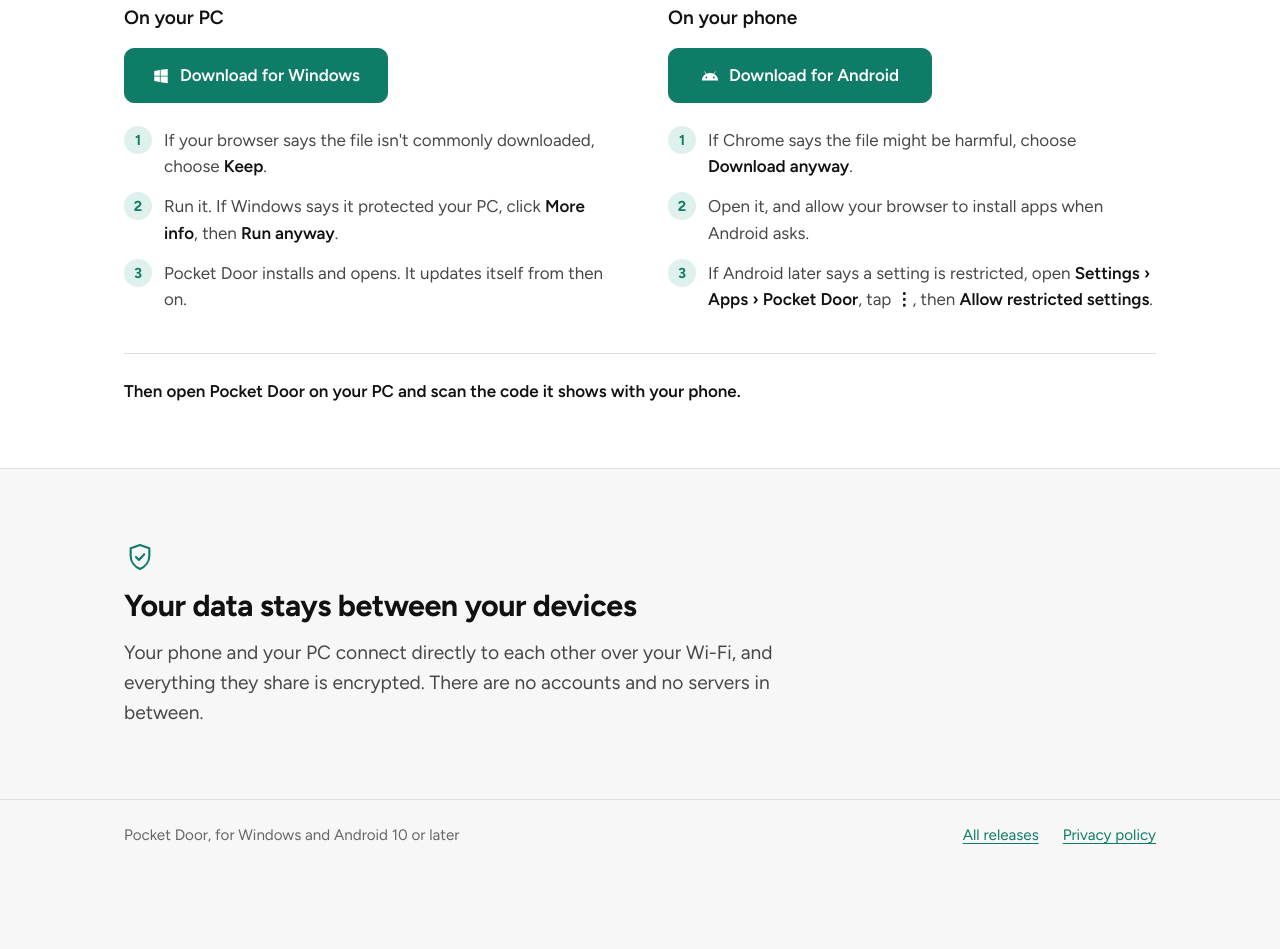
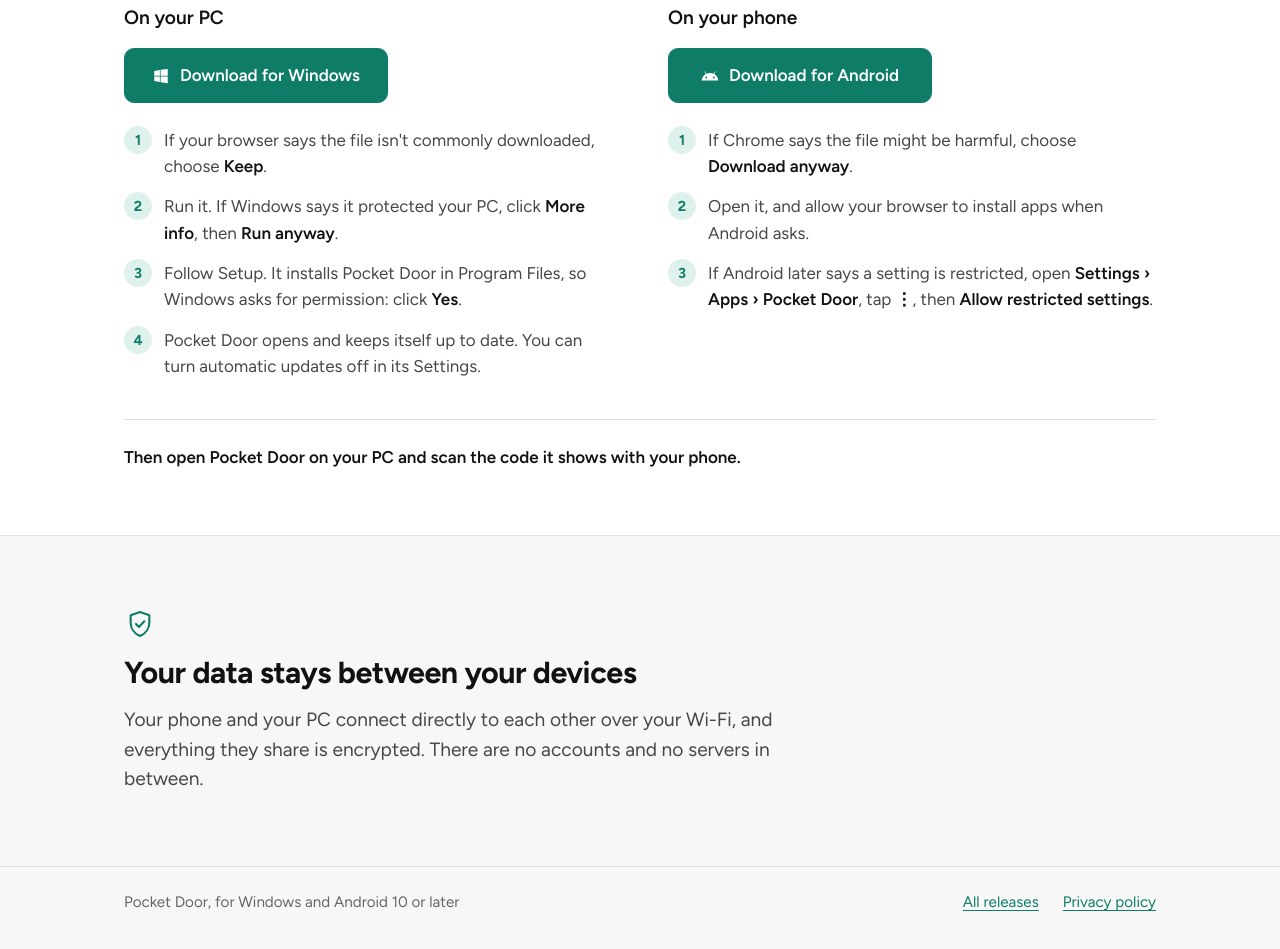
Before and after one commit to arvindmaiya/arvindmaiya.github.io, a plain HTML site: page pocketdoor/index.html in a window 1280 px wide. Shown: the part 1899-2848 px from the top of the page. Before the commit the page ends 2787 px from the top, so only its background shows below. Drawn offline with Linux system fonts and the light colour scheme.

Commit message:
Pocket Door: Windows install steps describe Setup and its permission prompt

```diff
--- a/pocketdoor/index.html
+++ b/pocketdoor/index.html
@@ -219,7 +219,8 @@
           <ol class="steps">
             <li>If your browser says the file isn't commonly downloaded, choose <b>Keep</b>.</li>
             <li>Run it. If Windows says it protected your PC, click <b>More info</b>, then <b>Run anyway</b>.</li>
-            <li>Pocket Door installs and opens. It updates itself from then on.</li>
+            <li>Follow Setup. It installs Pocket Door in Program Files, so Windows asks for permission: click <b>Yes</b>.</li>
+            <li>Pocket Door opens and keeps itself up to date. You can turn automatic updates off in its Settings.</li>
           </ol>
         </div>
         <div>
```
